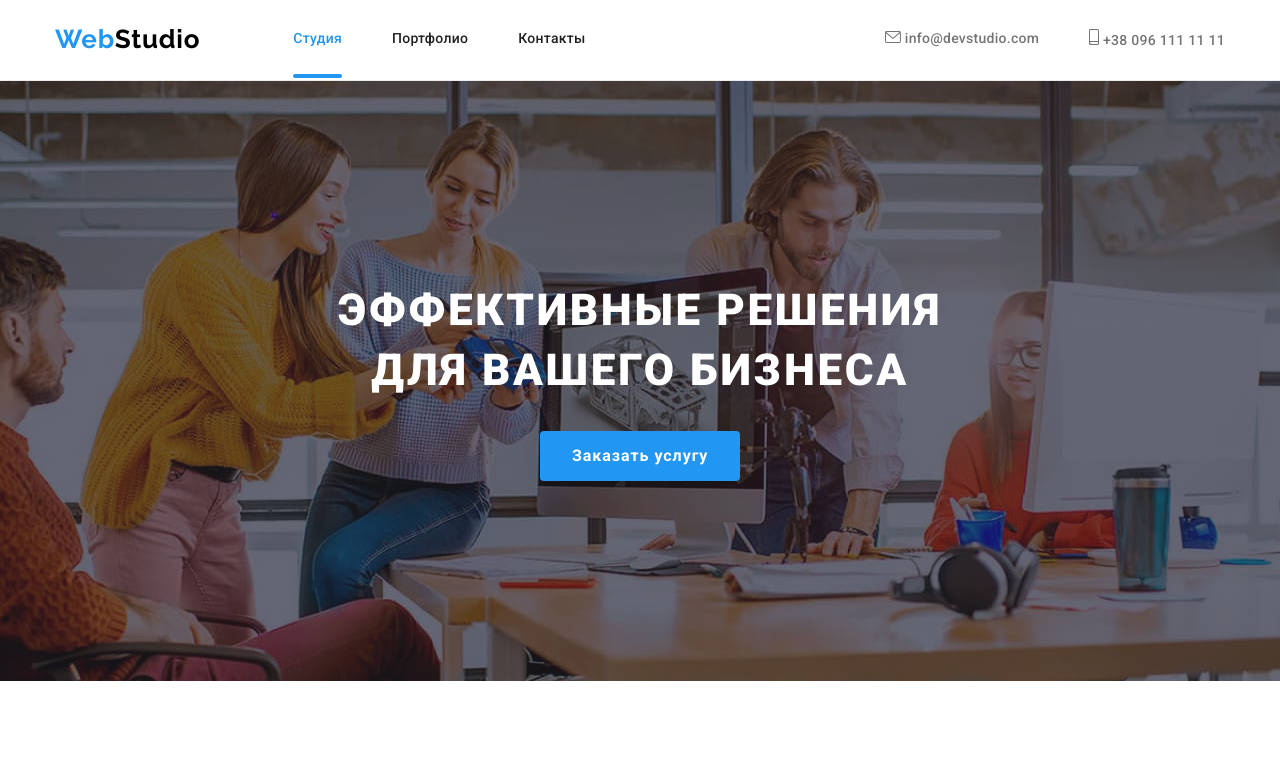
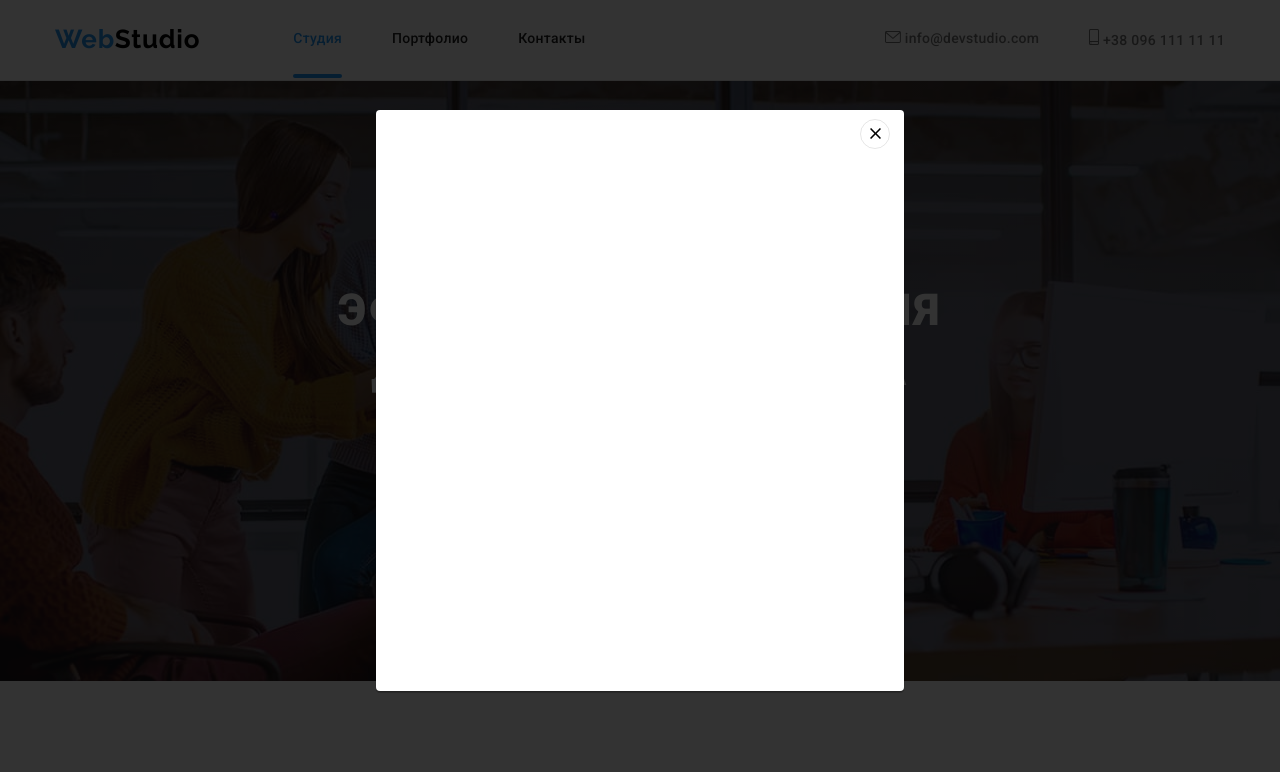
Before and after one commit to SergiiMyronenko/goit-markup-hw-05, a plain HTML site: page index.html in a window 1280 px wide. Both pictures are taken after a click on the button "Заказать услугу". Shown: the top 772 px of the page. Drawn offline with nearby package versions, Linux system fonts and the light colour scheme; a web font is replaced by a local one.

Commit message:
final draft
all works

```diff
--- a/css/styles.css
+++ b/css/styles.css
@@ -765,25 +765,31 @@ color: var(--secondary-text-color);
 
  .backdrop {
     position: fixed;
+        top: 0;
+        left: 0;
         width: 100%;
         height: 100%;
- background-color: rgba(0, 0, 0, 0.2);
+display: flex;
+align-items: center;
+justify-content: center;
 z-index: 2;
+
+ background-color: rgba(0, 0, 0, 0.8);
  opacity:1;
-transition: opacity 1000ms linear;
+transition: opacity 250ms linear;
+
 }
 
  .backdrop.is-hidden {
 visibility: hidden;
 opacity: 0;
 pointer-events:none;
+
+
  }
 
  .modal {
-    position: absolute;
-    top: 50%21px;
-    left: 50%;
-    transform: translate(-50%, 50%) scale(1);
+    position: relative;
     width: 528px;
     height: 581px;
     border-radius: 4px;
@@ -792,11 +798,14 @@ transition: opacity 1000ms linear;
     box-shadow: 0px 1px 3px rgba(0, 0, 0, 0.12), 0px 1px 1px rgba(0, 0, 0, 0.14), 0px 2px 1px rgba(0, 0, 0, 0.2);
     background-color: #FFFFFF;
     opacity: 1.0;
+    scale: 1.0;
+    transition: opacity 250ms linear, transform 1000ms linear;
 
  }
 
  .backdrop.is-hidden .modal {
-    transform: scale(0.9);
+    transform: translate(-50%, -50%) scale(1.5);
+    opacity: 0;
  }
 
  .modal-close {
--- a/index.html
+++ b/index.html
@@ -28,25 +28,8 @@
     <body>
 
 
-<!--MODAL-->
-
-<div class="backdrop is-hidden">
-
-    <div class="modal" data-modal>
-
-        <button class="modal-close" data-modal-close>
-            <svg width="30" height="30">
-                <use href="./images/icons.svg#close-modal">
-
-                </use>
-            </svg>
-        </button>
-
-    </div>
 
 </div>
-
-
 
 
 
@@ -639,7 +622,27 @@
 </div>
 </footer>
 
- <script src="./js/modal.js"></script>
+
+
+
+
+<!--MODAL-->
+
+<div class="backdrop is-hidden" data-modal>
+
+    <div class="modal">
+
+        <button class="modal-close" data-modal-close>
+            <svg width="30" height="30">
+                <use href="./images/icons.svg#close-modal">
+
+                </use>
+            </svg>
+        </button>
+
+    </div>
+
+<script src="./js/modal.js"></script>
 
 </body>
 
```
Lines whose indentation alone changed are shown as unchanged.
